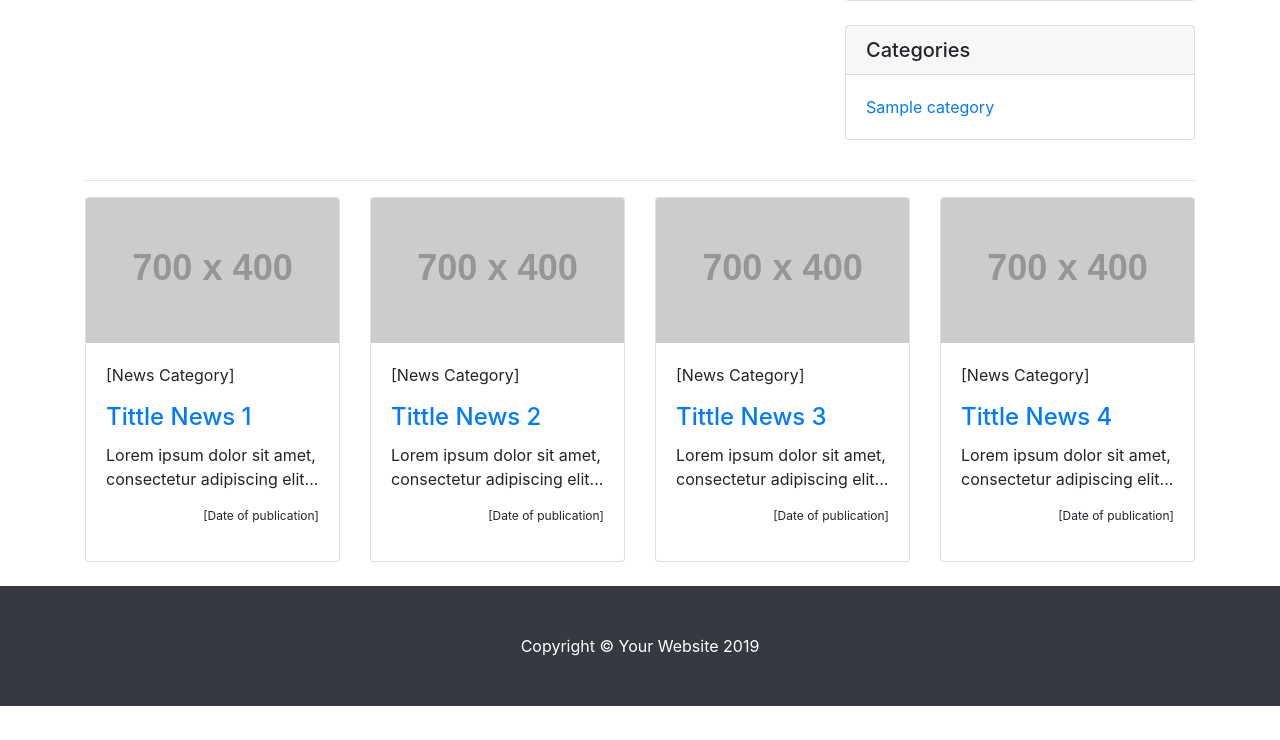
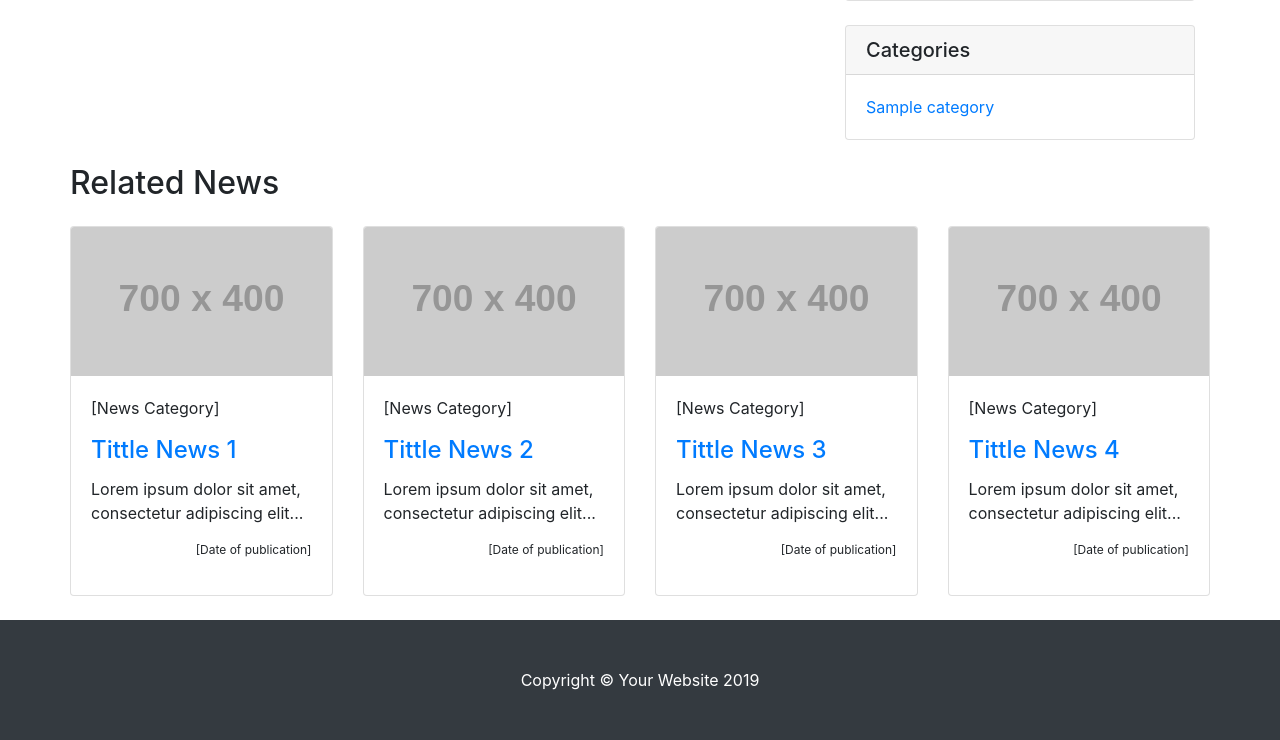
Before and after one commit to flkhudennd/pb-randubelang, a PHP site: page /portal-berita/news-detail?id=1 in a window 1280 px wide. Shown: the part 384-1124 px from the top of the page. Before the commit the page ends 1090 px from the top, so only its background shows below. Run offline with PHP 8.4, Linux system fonts and the light colour scheme; tables that the repository leaves empty hold one stand-in row (values such as "Sample post"); grey boxes labelled with a size stand in for pictures from a placeholder-image service; data that the repository does not hold is empty; some libraries are stand-ins or nearby versions.

Commit message:
fix news detail

```diff
--- a/views/news-detail.php
+++ b/views/news-detail.php
@@ -13,7 +13,6 @@ if ($result->num_rows === 0) {
 }
 
 $news = $result->fetch_assoc();
-
 $queryCategories = "SELECT * FROM categories";
 $resultCategories = $conn->query($queryCategories);
 ?>
@@ -95,11 +94,10 @@ $resultCategories = $conn->query($queryCategories);
                         </div>
                     </div>
                 </div>
-
-            </div>
             </div>
 
             <hr>
+            <h2 class="mb-4">Related News</h2>
             <div class="row mb-4">
                 <!-- Related News -->
                 <?php for ($i = 1; $i <= 4; $i++): ?>
@@ -117,6 +115,7 @@ $resultCategories = $conn->query($queryCategories);
                 <?php endfor; ?>
             </div>
         </div>
+    </div>
 
     <?php require_once('templates/footer.php'); ?>
 </body>
```
Lines whose indentation alone changed are shown as unchanged.
